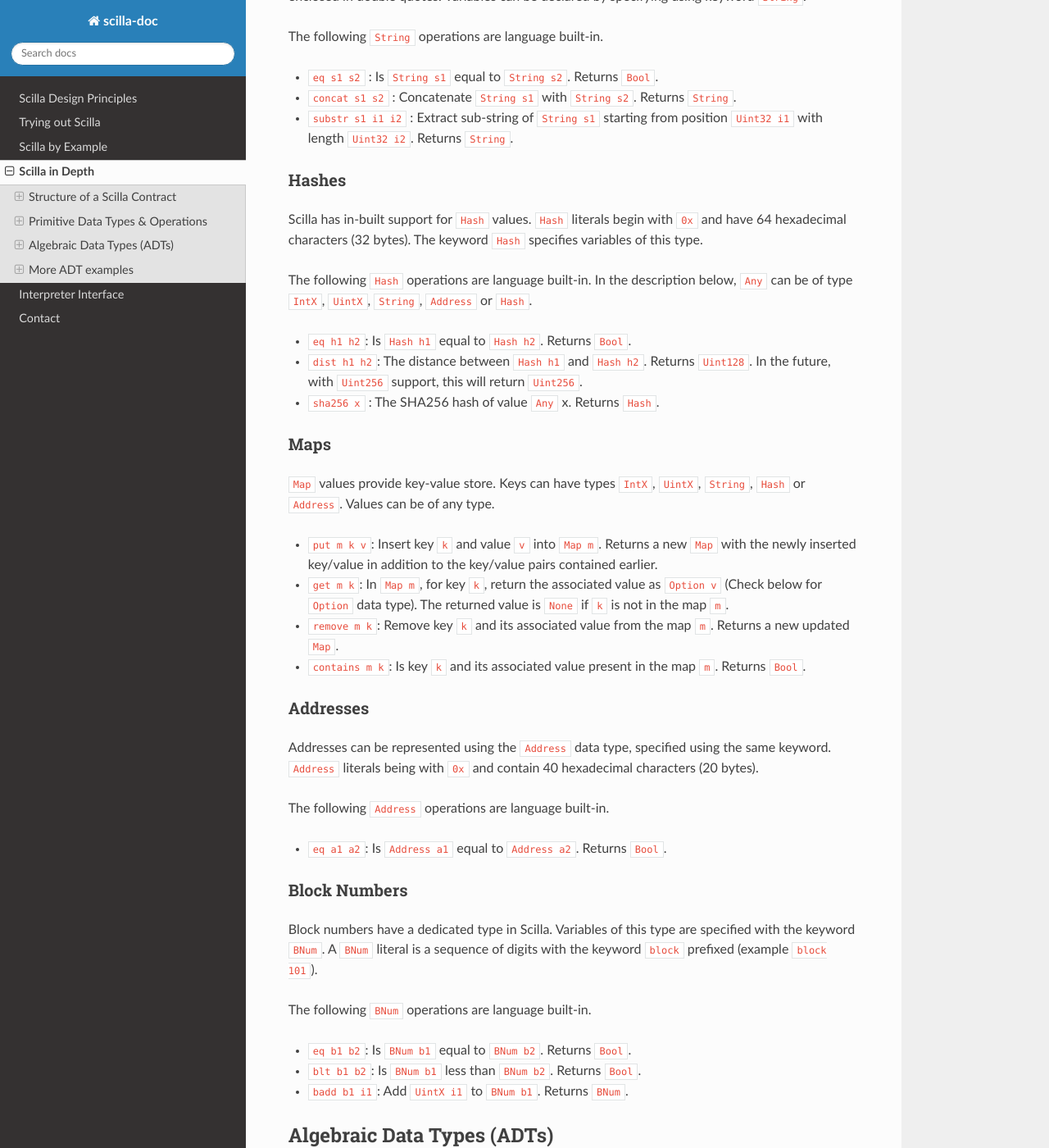
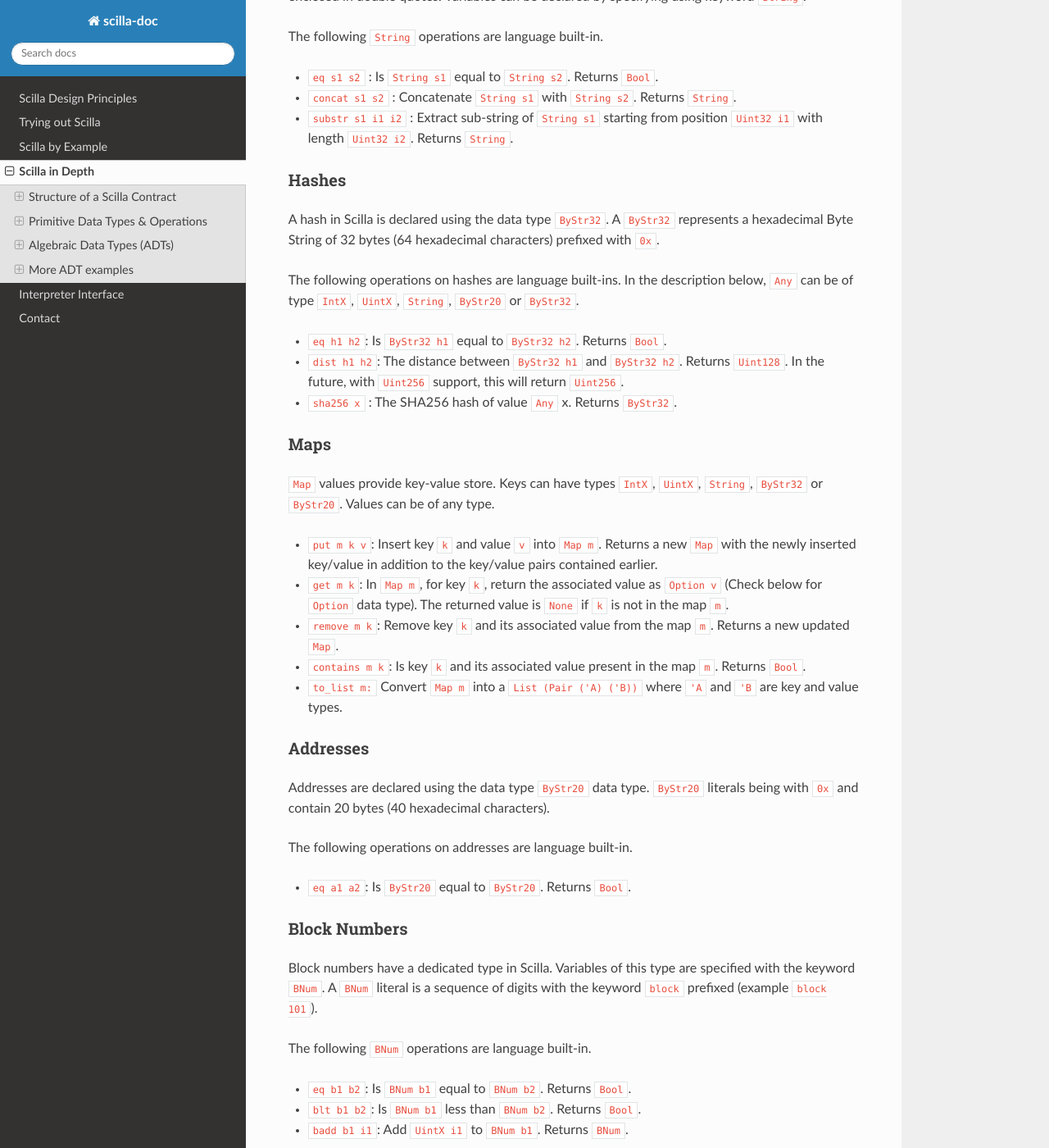
Before and after one commit to Zilliqa/scilla-docs, a Sphinx documentation site: the page built from docs/source/scilla-in-depth.rst, in a window 1280 px wide and 1400 px high, scrolled down 4654 px. Shown: the whole window at 82% size. Built offline with Sphinx 7.4.7 and the Read the Docs theme 2.0.0, drawn with Linux system fonts in a browser that asks for light colours; some of the changed text lies outside the part shown.

Commit message:
Changed Address to ByStr20 and Hash to ByStr32

```diff
--- a/docs/source/scilla-in-depth.rst
+++ b/docs/source/scilla-in-depth.rst
@@ -122,7 +122,7 @@ multiple parameters are separated by ``,``. In addition to parameters that are
 explicitly declared in the definition, each ``transition`` has available to it,
 the following implicit parameters.
 
-- ``_sender : Address`` : The account (sender of the message) that triggered
+- ``_sender : ByStr20`` : The account (sender of the message) that triggered
   this transition.
 - ``_amount : Uint128`` : Incoming amount (ZILs). This must be explicitly
   accepted using the ``accept`` statement. The money transfer does not happen
@@ -276,24 +276,25 @@ The following ``String`` operations are language built-in.
 
 Hashes
 ******
-Scilla has in-built support for ``Hash`` values. ``Hash`` literals begin
-with ``0x`` and have 64 hexadecimal characters (32 bytes). The keyword
-``Hash`` specifies variables of this type.
 
-The following ``Hash`` operations are language built-in. In the
-description below, ``Any`` can be of type ``IntX``, ``UintX``, ``String``,
-``Address`` or ``Hash``.
+A hash in Scilla is declared using the data type ``ByStr32``. A ``ByStr32``
+represents a hexadecimal Byte String of 32 bytes (64 hexadecimal characters)
+prefixed with ``0x``.
 
-- ``eq h1 h2``: Is ``Hash h1`` equal to ``Hash h2``. Returns ``Bool``.
-- ``dist h1 h2``: The distance between ``Hash h1`` and ``Hash h2``.
+The following operations on hashes are language built-ins. In the description
+below, ``Any`` can be of type ``IntX``, ``UintX``, ``String``, ``ByStr20`` or
+``ByStr32``.
+
+- ``eq h1 h2``: Is ``ByStr32 h1`` equal to ``ByStr32 h2``. Returns ``Bool``.
+- ``dist h1 h2``: The distance between ``ByStr32 h1`` and ``ByStr32 h2``.
   Returns ``Uint128``. In the future, with ``Uint256`` support, this
   will return ``Uint256``.
-- ``sha256 x`` : The SHA256 hash of value ``Any`` x. Returns ``Hash``.
+- ``sha256 x`` : The SHA256 hash of value ``Any`` x. Returns ``ByStr32``.
 
 Maps
 ****
 ``Map`` values provide key-value store. Keys can have types ``IntX``,
-``UintX``, ``String``, ``Hash`` or ``Address``. Values can be of any type.
+``UintX``, ``String``, ``ByStr32`` or ``ByStr20``. Values can be of any type.
 
 - ``put m k v``: Insert key ``k`` and value ``v`` into ``Map m``.
   Returns a new ``Map`` with the newly inserted key/value in addition to
@@ -307,15 +308,19 @@ Maps
 
 - ``contains m k``: Is key ``k`` and its associated value  present in the map ``m``.  Returns ``Bool``.
 
+- ``to_list m:`` Convert ``Map m`` into a ``List (Pair ('A) ('B))`` where ``'A`` and ``'B`` are key
+  and value types.
+
+
 Addresses
 *********
-Addresses can be represented using the ``Address`` data type, specified
-using the same keyword. ``Address`` literals being with ``0x`` and contain
-40 hexadecimal characters (20 bytes).
 
-The following ``Address`` operations are language built-in.
+Addresses are declared using the data type  ``ByStr20`` data type. ``ByStr20``
+literals being with ``0x`` and contain 20 bytes (40 hexadecimal characters).
 
-- ``eq a1 a2``: Is ``Address a1`` equal to ``Address a2``.
+The following operations on addresses are language built-in.
+
+- ``eq a1 a2``: Is ``ByStr20`` equal to ``ByStr20``.
   Returns ``Bool``.
 
 Block Numbers
@@ -370,12 +375,12 @@ has two constructors ``None`` and ``Some``.
    + ``None`` represents the absence of any value. ``None {`A}`` constructs an
      ADT that represents the absence of any value of type ``'A``. The following
      code fragment constructs an ``Option`` using the ``None`` constructor with
-     an argument of type ``Hash``:
+     an argument of type ``ByStr20``:
 
 
     .. code-block:: ocaml
 
-        x = None {Hash}
+        x = None {ByStr20}
 
 List
 ****
--- a/docs/source/scilla-trial.rst
+++ b/docs/source/scilla-trial.rst
@@ -84,7 +84,7 @@ Both IDEs come with the following sample smart contracts written in Scilla:
   than `y` of `d` if Distance(SHA-256(x), d) < Distance(SHA-256(y), d), for
   some `Distance` function. The game is played in two phases. In the first
   phase, players submit their hash,  i.e., SHA-256(x) and SHA-256(y) using the
-  transition ``Play(guess: Hash)``.  Once the first player has submitted her
+  transition ``Play(guess: ByStr32)``.  Once the first player has submitted her
   hash, the second player has a bounded time to submit her hash. If the second
   player does not submit her hash within the stipulated time, then the first
   player may become the winner. In the second phase, players have to submit the
```
Also changed, not shown: docs/source/interface.rst (+9 -9 lines), docs/source/scilla-by-example.rst (+12 -12 lines).
